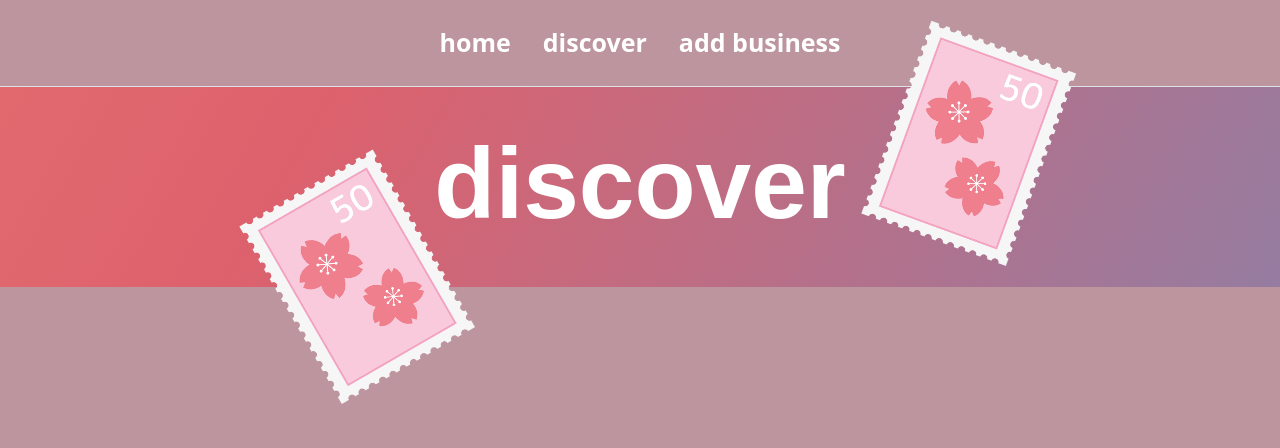
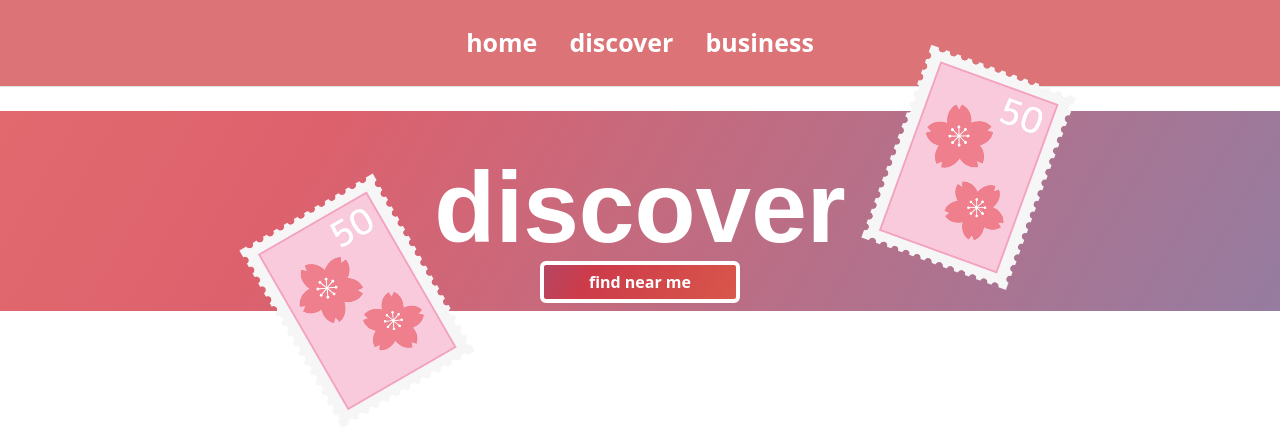
Before and after one commit to dasadishree/hackmhs, a plain HTML site: page discover.html in a window 1280 px wide. Drawn offline with nearby package versions, Linux system fonts and the light colour scheme; no server answers; a web font is replaced by a local one.

Commit message:
working on location

```diff
--- a/discover.css
+++ b/discover.css
@@ -1,7 +1,7 @@
 @import url('https://fonts.googleapis.com/css2?family=Londrina+Outline&display=swap');
 
 .body{
-    background-color: rgb(189, 149, 159);
+    background-color: white;
 }
 
 
@@ -26,6 +26,7 @@ li{
 
 
 
+
 @keyframes gradient-animation {
     0% {
         background-position: 0% 50%;
@@ -46,14 +47,15 @@ li{
 }
 
 .nav{
-    color: white;
+    color: rgb(219, 115, 119);
     font-size: 25px;
     font-weight: bold;
 }
 
-.header {
+header {
     margin: 0px;
     padding: 0px;
+    background-color: rgb(219, 115, 119);
 }
 
 #content {
@@ -110,6 +112,8 @@ li{
     max-width: 1200px;
     margin: 0 auto;
     padding: 0;
+    display: flex;
+    justify-content: center;
 }
 
 .container-fluid {
@@ -217,3 +221,19 @@ li{
     background-color: #ef8172;
     border: 1cm;
 }
+
+#gradient-background2 {
+    padding: 0;
+    margin:0;
+    background: linear-gradient(300deg, #db5c4b, #cd3b4a, #7065a7);
+    background-size: 180% 180%;
+    animation: gradient-animation 18s ease infinite;
+    width: 200px;
+    border: 4px solid white;
+    color: white;
+    font-weight: bold;
+    padding: 5px;
+    text-align: center;
+    margin-top: -50px;
+    margin-bottom: 20px;
+}
--- a/discover.html
+++ b/discover.html
@@ -7,18 +7,27 @@
 </head>
 
 <body class="body">
-    <header class="d-flex flex-wrap justify-content-center py-3 border-bottom header">
+    <header
+      class="d-flex flex-wrap justify-content-center py-3 mb-4 border-bottom head">
+      <div class="container">
         <ul class="nav nav-pills">
           <li class="nav-item">
-                <a href="landing.html" class="nav-link hi" style="color: white">home</a>
+            <a href="./landing.html" class="nav-link hi" style="color: white"
+              >home</a
+            >
           </li>
           <li class="nav-item">
-                <a href="discover.html" class="nav-link hi" style="color: white">discover</a>
+            <a href="./discover.html" class="nav-link hi" style="color: white"
+              >discover</a
+            >
           </li>
           <li class="nav-item">
-                <a href="business.html" class="nav-link hi" style="color: white">add business</a>
+            <a href="./business.html" class="nav-link hi" style="color: white"
+              >business</a
+            >
           </li>
         </ul>
+      </div>
     </header>
     <div class="px-4 py-5 my-20 text-center gradient-background">
         <div id="content">
@@ -27,12 +36,15 @@
             <img src="./images/stamp.png" id="stamp2" />
         </div>
     </div>
+    <center><a class="btn find-loc" id="gradient-background2" href="./discover.html" role="button">find near me</a></center>
+
 
     <div class="container mt-5">
         <div class="row justify-content-center">
           <!-- cards are added here -->
         </div>
     </div>
+
 
 
     <script src="discover.js"></script>
--- a/discover.js
+++ b/discover.js
@@ -179,6 +179,7 @@ document.addEventListener('DOMContentLoaded', function () {
             }
         }
     }
+    loadBusinesses();
 
-    loadBusinesses();
-});
+
+    });
```
Also changed, not shown: landing.css (+8 -3 lines), landing.html (+3 -3 lines). Lines whose indentation alone changed are shown as unchanged.
